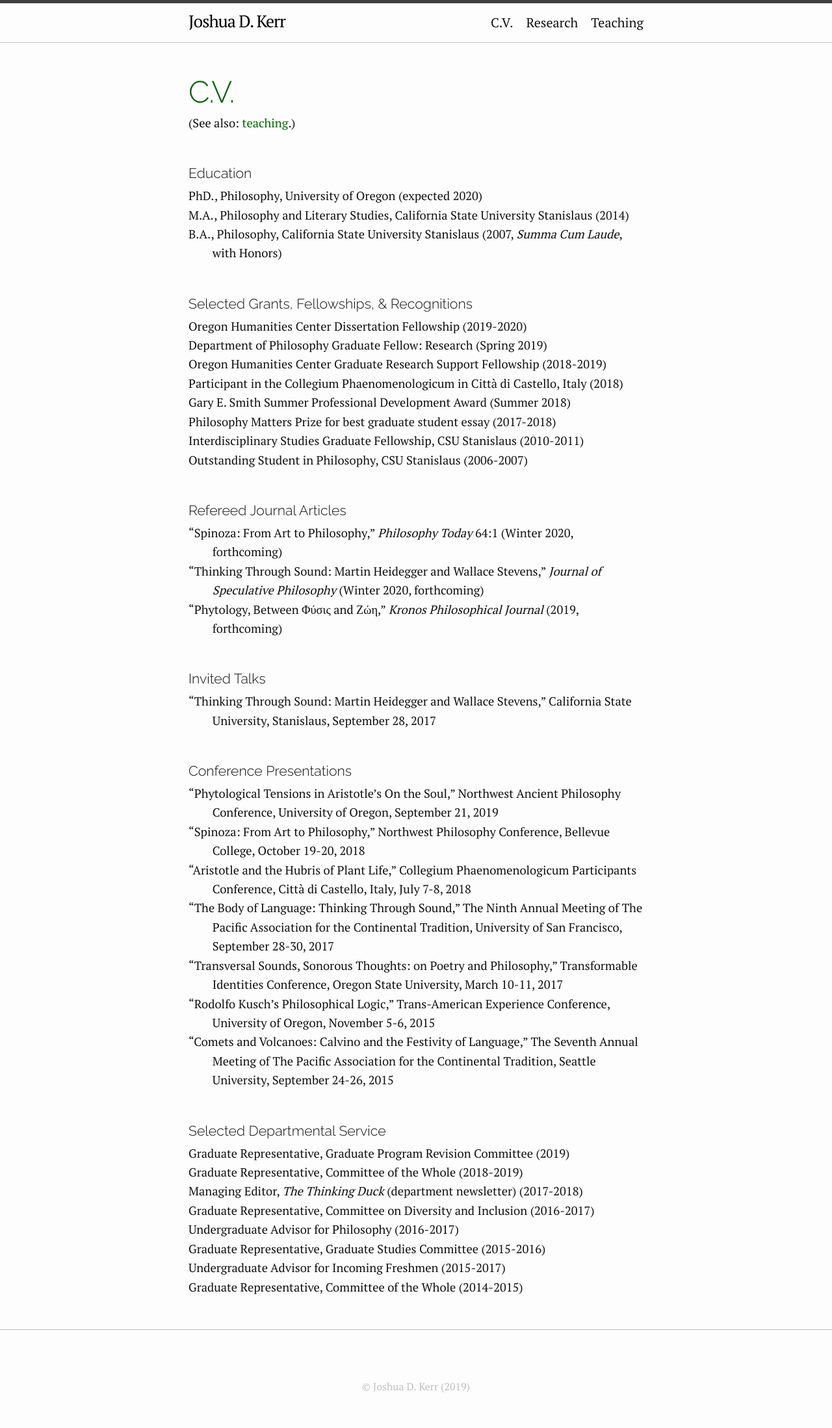
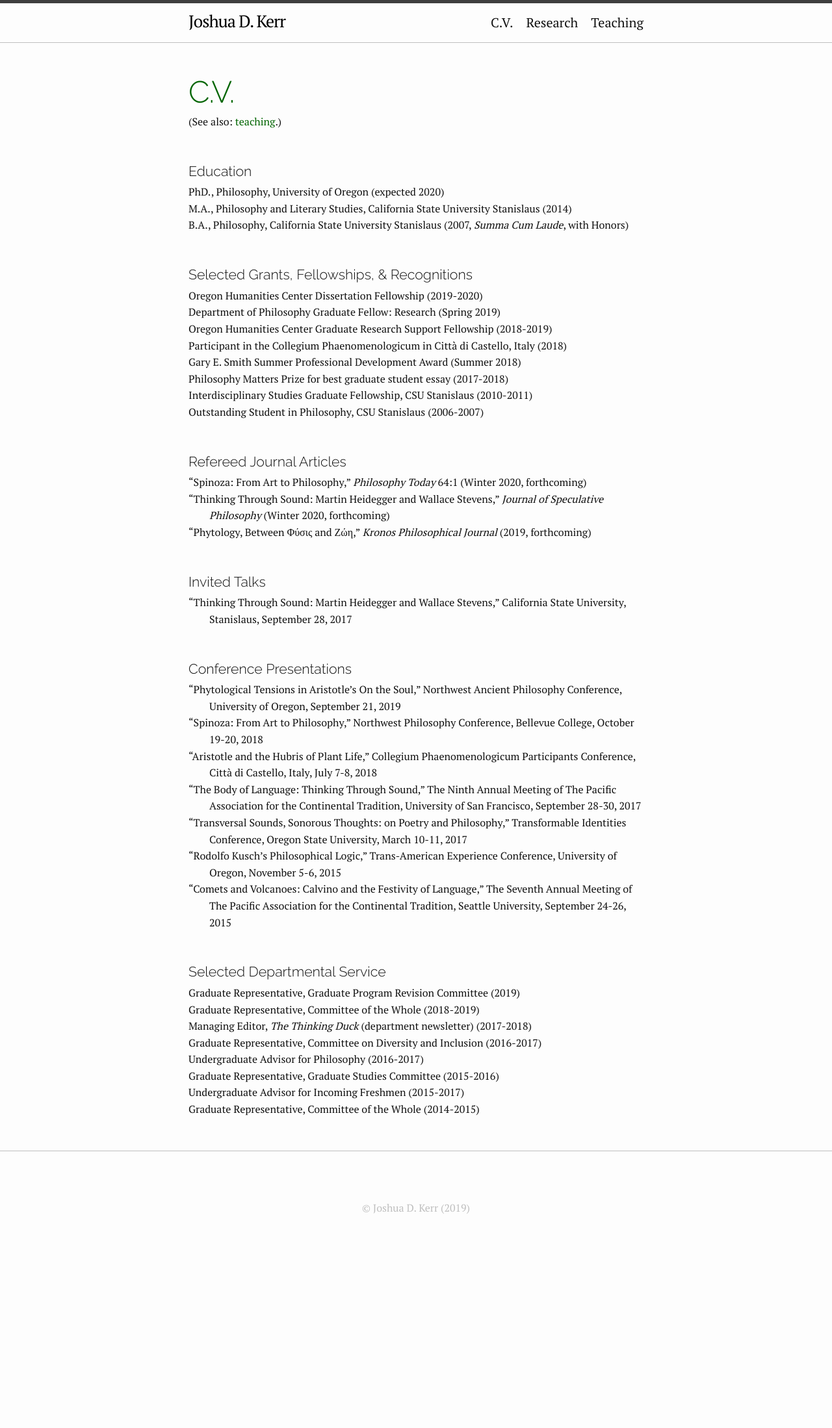
Before and after one commit to joshuakerr/joshuakerr.github.io.old, a Jekyll site: the page built from pages/cv.md, in a window 1280 px wide. Shown: the whole page at 65% size. Built offline with Jekyll 4.4.1, drawn with Linux system fonts in a browser that asks for light colours; after the commit the page ends 1922 px from its top, so only the background shows below that.

Commit message:
ordered list updates

```diff
--- a/_sass/academic/_base.scss
+++ b/_sass/academic/_base.scss
@@ -120,7 +120,7 @@ li {
 
 // added custom styling for bullets here.
 ol {
-    @include size(small);
+    @include size(vsmall);
     list-style-type: none;
     margin-left: 0;
     padding-left: 1em;
```
